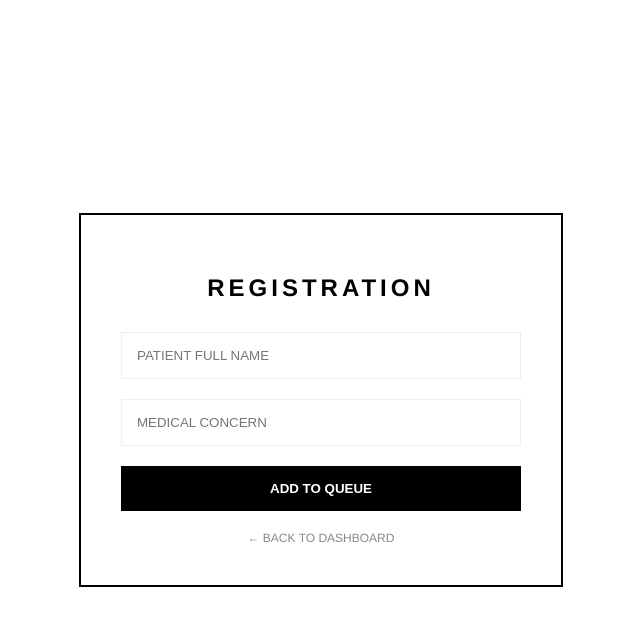
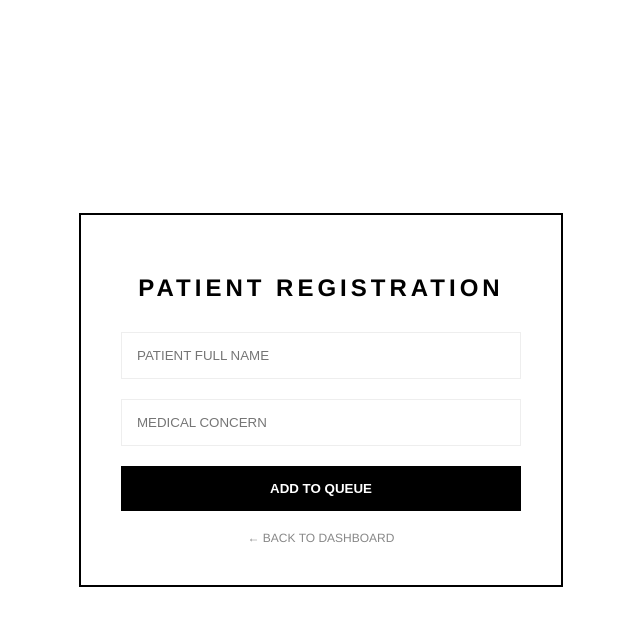
Before and after one commit to ameenyaks3942/clinic_queue_app, a Flask app: page /add in a window 1280 px wide. Shown: the top 626 px of the page, without its empty margins (319-959 px from the left). Run offline with Flask 3, Linux system fonts and the light colour scheme.

Commit message:
UPDATE 9 REFINED REGISTRATION HEADER

```diff
--- a/templates/add.html
+++ b/templates/add.html
@@ -55,7 +55,7 @@
 <body>
 
 <div class="form-container">
-    <h2>Registration</h2>
+    <h2>Patient Registration</h2>
     <form action="/add" method="POST">
         <input type="text" name="p_name" placeholder="PATIENT FULL NAME" required>
         <input type="text" name="p_issue" placeholder="MEDICAL CONCERN" required>
```
